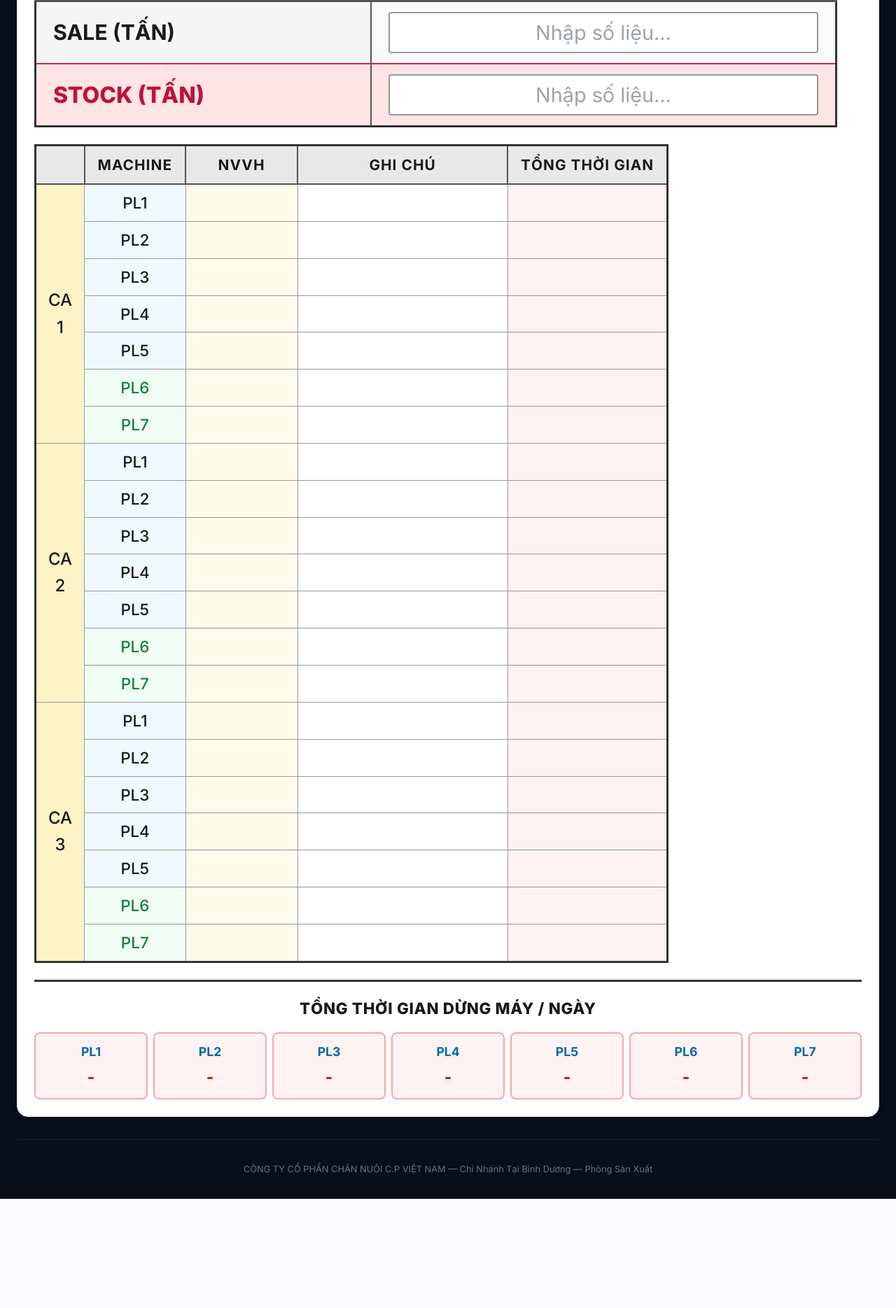
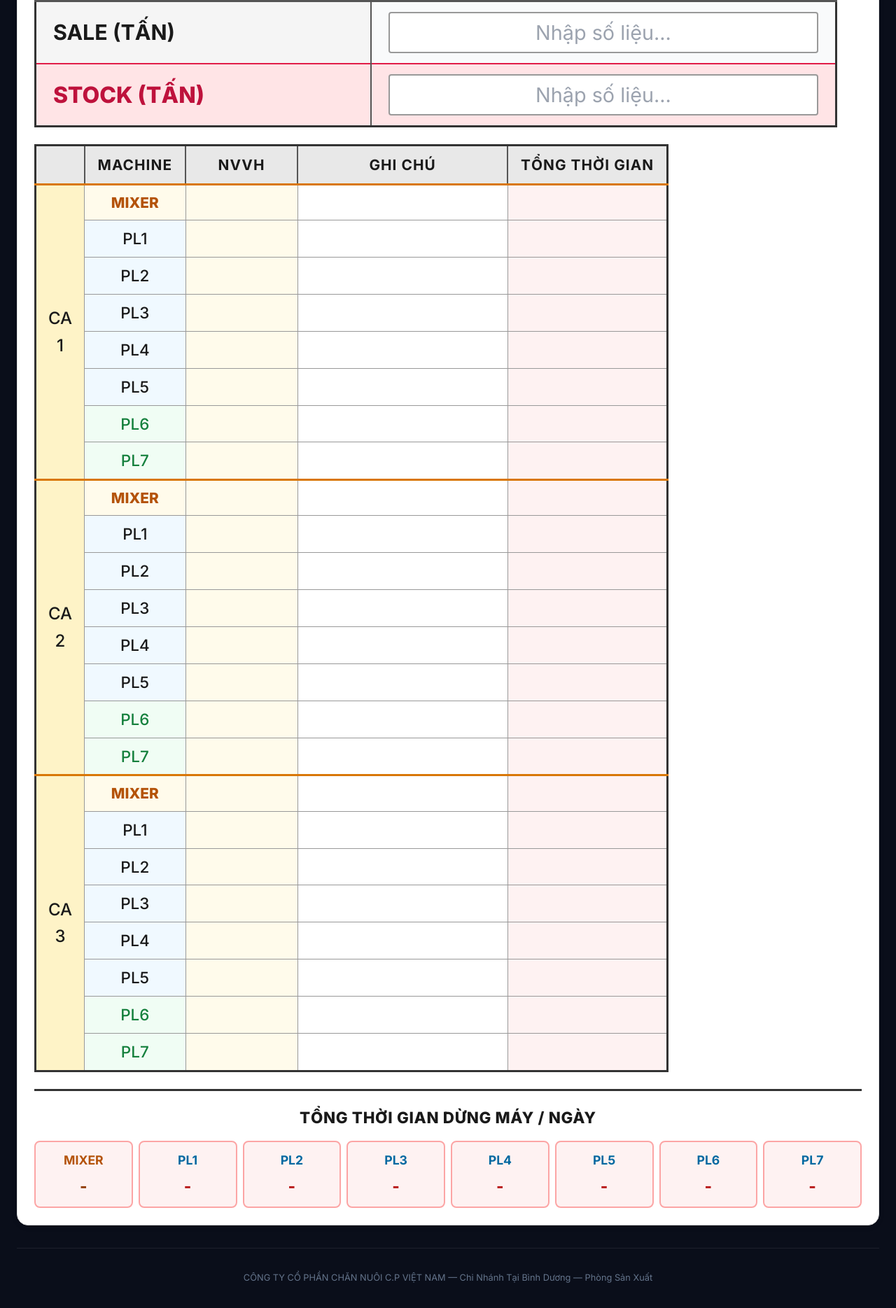
Before and after one commit to mixercpbd430-create/Sanluongcv, a Flask app: page /report in a window 1280 px wide. Shown: the part 1480-3349 px from the top of the page at 70% size. Before the commit the page ends 3193 px from the top, so only its background shows below. Run offline with Flask 3, Linux system fonts and the light colour scheme; the visitor is signed in with stand-in values (Sample User, id 1); data that the repository does not hold is empty; some libraries are stand-ins or nearby versions.

Commit message:
feat: add Mixer NVVH, LOSS, and downtime to report page

```diff
--- a/database.py
+++ b/database.py
@@ -758,6 +758,7 @@ def get_nvvh_for_day(year, month, day):
     result = {
         "pl1_5": {"ca1": [], "ca2": [], "ca3": []},
         "pl6_7": {"ca1": "", "ca2": "", "ca3": ""},
+        "mixer": {"ca1": "", "ca2": "", "ca3": ""},
     }
     for row in rows:
         ca = row['ca']
@@ -767,6 +768,8 @@ def get_nvvh_for_day(year, month, day):
             result['pl1_5'][ca] = [n.strip() for n in names.split(',') if n.strip()]
         elif group == 'pl6_7':
             result['pl6_7'][ca] = names
+        elif group == 'mixer':
+            result['mixer'][ca] = names
 
     return result
 
@@ -784,7 +787,7 @@ def get_loss_for_day(year, month, day):
     rows = _fetchall(cursor)
     conn.close()
 
-    result = {str(i): [] for i in range(1, 8)}
+    result = {str(i): [] for i in range(0, 8)}  # 0=Mixer, 1-7=PL
     for row in rows:
         pl_key = str(row['pl_num'])
         if pl_key in result:
--- a/static/report.css
+++ b/static/report.css
@@ -505,6 +505,18 @@
     color: #15803d;
 }
 
+/* Mixer row in NVVH table */
+.nvvh-mixer {
+    border-top: 3px solid #d97706 !important;
+}
+
+.mixer-machine {
+    background: #fffbeb !important;
+    color: #b45309 !important;
+    font-weight: 800 !important;
+    font-size: 1.3rem !important;
+}
+
 /* Capture mode for NVVH table */
 .nvvh-table.capture-mode,
 .nvvh-table.capture-mode th,
@@ -547,8 +559,21 @@
 
 .downtime-grid {
     display: grid;
-    grid-template-columns: repeat(7, 1fr);
+    grid-template-columns: repeat(8, 1fr);
     gap: 8px;
+}
+
+.downtime-mixer {
+    background: #fffbeb;
+    border-color: #f59e0b;
+}
+
+.downtime-mixer .downtime-label {
+    color: #b45309;
+}
+
+.downtime-mixer .downtime-value {
+    color: #92400e;
 }
 
 .downtime-item {
--- a/static/report.js
+++ b/static/report.js
@@ -152,11 +152,17 @@ function renderNVVH(nvvh) {
     // PL6-7: 1 operator → both PL6 and PL7
 
     cas.forEach(ca => {
-        // Clear all NVVH cells for this Ca
+        // Clear all NVVH cells for this Ca (including Mixer)
+        const mixerEl = document.getElementById(`nvvh-${ca}-mixer`);
+        if (mixerEl) mixerEl.textContent = '';
         for (let i = 1; i <= 7; i++) {
             const el = document.getElementById(`nvvh-${ca}-pl${i}`);
             if (el) el.textContent = '';
         }
+
+        // Mixer NVVH
+        const mixerName = nvvh.mixer ? (nvvh.mixer[ca] || '') : '';
+        if (mixerEl && mixerName) mixerEl.textContent = mixerName;
 
         // PL1-5: split names to PL1, PL3, PL5
         const names15 = nvvh.pl1_5 ? (nvvh.pl1_5[ca] || []) : [];
@@ -177,28 +183,28 @@ function renderNVVH(nvvh) {
 }
 
 function renderLossNotes(lossNotes) {
-    // Clear all note, time, and downtime cells
+    // Clear all note, time, and downtime cells (0=Mixer, 1-7=PL)
     ['ca1', 'ca2', 'ca3'].forEach(ca => {
-        for (let i = 1; i <= 7; i++) {
+        for (let i = 0; i <= 7; i++) {
             const el = document.getElementById(`note-${ca}-${i}`);
             if (el) el.textContent = '';
             const timeEl = document.getElementById(`time-${ca}-${i}`);
             if (timeEl) timeEl.textContent = '';
         }
     });
-    for (let i = 1; i <= 7; i++) {
+    for (let i = 0; i <= 7; i++) {
         const dtEl = document.getElementById(`dt-val-${i}`);
         if (dtEl) dtEl.textContent = '-';
     }
 
     if (!lossNotes) return;
 
-    // Track daily total per PL (sum of all CAs)
+    // Track daily total per machine (0=Mixer, 1-7=PL)
     const dailyTotals = {};
-    for (let pl = 1; pl <= 7; pl++) dailyTotals[pl] = 0;
+    for (let pl = 0; pl <= 7; pl++) dailyTotals[pl] = 0;
 
-    // lossNotes = {"1": [...], "2": [...], ..., "7": [...]}
-    for (let pl = 1; pl <= 7; pl++) {
+    // lossNotes = {"0": [...], "1": [...], ..., "7": [...]}
+    for (let pl = 0; pl <= 7; pl++) {
         const entries = lossNotes[String(pl)] || [];
         if (entries.length === 0) continue;
 
@@ -228,7 +234,7 @@ function renderLossNotes(lossNotes) {
     }
 
     // Display daily totals per machine
-    for (let pl = 1; pl <= 7; pl++) {
+    for (let pl = 0; pl <= 7; pl++) {
         const dtEl = document.getElementById(`dt-val-${pl}`);
         if (dtEl) {
             dtEl.textContent = dailyTotals[pl] > 0 ? fmtTotalTime(dailyTotals[pl]) : '-';
--- a/templates/report.html
+++ b/templates/report.html
@@ -206,7 +206,8 @@
                         </thead>
                         <tbody id="nvvh-body">
                             <!-- CA 1 -->
-                            <tr class="nvvh-row"><td class="nvvh-ca-cell" rowspan="7">CA 1</td><td class="nvvh-machine">PL1</td><td class="nvvh-name" id="nvvh-ca1-pl1"></td><td class="nvvh-note" id="note-ca1-1"></td><td class="nvvh-time" id="time-ca1-1"></td></tr>
+                            <tr class="nvvh-row nvvh-mixer"><td class="nvvh-ca-cell" rowspan="8">CA 1</td><td class="nvvh-machine mixer-machine">MIXER</td><td class="nvvh-name" id="nvvh-ca1-mixer"></td><td class="nvvh-note" id="note-ca1-0"></td><td class="nvvh-time" id="time-ca1-0"></td></tr>
+                            <tr class="nvvh-row"><td class="nvvh-machine">PL1</td><td class="nvvh-name" id="nvvh-ca1-pl1"></td><td class="nvvh-note" id="note-ca1-1"></td><td class="nvvh-time" id="time-ca1-1"></td></tr>
                             <tr class="nvvh-row"><td class="nvvh-machine">PL2</td><td class="nvvh-name" id="nvvh-ca1-pl2"></td><td class="nvvh-note" id="note-ca1-2"></td><td class="nvvh-time" id="time-ca1-2"></td></tr>
                             <tr class="nvvh-row"><td class="nvvh-machine">PL3</td><td class="nvvh-name" id="nvvh-ca1-pl3"></td><td class="nvvh-note" id="note-ca1-3"></td><td class="nvvh-time" id="time-ca1-3"></td></tr>
                             <tr class="nvvh-row"><td class="nvvh-machine">PL4</td><td class="nvvh-name" id="nvvh-ca1-pl4"></td><td class="nvvh-note" id="note-ca1-4"></td><td class="nvvh-time" id="time-ca1-4"></td></tr>
@@ -214,7 +215,8 @@
                             <tr class="nvvh-row nvvh-pl67"><td class="nvvh-machine">PL6</td><td class="nvvh-name" id="nvvh-ca1-pl6"></td><td class="nvvh-note" id="note-ca1-6"></td><td class="nvvh-time" id="time-ca1-6"></td></tr>
                             <tr class="nvvh-row nvvh-pl67"><td class="nvvh-machine">PL7</td><td class="nvvh-name" id="nvvh-ca1-pl7"></td><td class="nvvh-note" id="note-ca1-7"></td><td class="nvvh-time" id="time-ca1-7"></td></tr>
                             <!-- CA 2 -->
-                            <tr class="nvvh-row"><td class="nvvh-ca-cell" rowspan="7">CA 2</td><td class="nvvh-machine">PL1</td><td class="nvvh-name" id="nvvh-ca2-pl1"></td><td class="nvvh-note" id="note-ca2-1"></td><td class="nvvh-time" id="time-ca2-1"></td></tr>
+                            <tr class="nvvh-row nvvh-mixer"><td class="nvvh-ca-cell" rowspan="8">CA 2</td><td class="nvvh-machine mixer-machine">MIXER</td><td class="nvvh-name" id="nvvh-ca2-mixer"></td><td class="nvvh-note" id="note-ca2-0"></td><td class="nvvh-time" id="time-ca2-0"></td></tr>
+                            <tr class="nvvh-row"><td class="nvvh-machine">PL1</td><td class="nvvh-name" id="nvvh-ca2-pl1"></td><td class="nvvh-note" id="note-ca2-1"></td><td class="nvvh-time" id="time-ca2-1"></td></tr>
                             <tr class="nvvh-row"><td class="nvvh-machine">PL2</td><td class="nvvh-name" id="nvvh-ca2-pl2"></td><td class="nvvh-note" id="note-ca2-2"></td><td class="nvvh-time" id="time-ca2-2"></td></tr>
                             <tr class="nvvh-row"><td class="nvvh-machine">PL3</td><td class="nvvh-name" id="nvvh-ca2-pl3"></td><td class="nvvh-note" id="note-ca2-3"></td><td class="nvvh-time" id="time-ca2-3"></td></tr>
                             <tr class="nvvh-row"><td class="nvvh-machine">PL4</td><td class="nvvh-name" id="nvvh-ca2-pl4"></td><td class="nvvh-note" id="note-ca2-4"></td><td class="nvvh-time" id="time-ca2-4"></td></tr>
@@ -222,7 +224,8 @@
                             <tr class="nvvh-row nvvh-pl67"><td class="nvvh-machine">PL6</td><td class="nvvh-name" id="nvvh-ca2-pl6"></td><td class="nvvh-note" id="note-ca2-6"></td><td class="nvvh-time" id="time-ca2-6"></td></tr>
                             <tr class="nvvh-row nvvh-pl67"><td class="nvvh-machine">PL7</td><td class="nvvh-name" id="nvvh-ca2-pl7"></td><td class="nvvh-note" id="note-ca2-7"></td><td class="nvvh-time" id="time-ca2-7"></td></tr>
                             <!-- CA 3 -->
-                            <tr class="nvvh-row"><td class="nvvh-ca-cell" rowspan="7">CA 3</td><td class="nvvh-machine">PL1</td><td class="nvvh-name" id="nvvh-ca3-pl1"></td><td class="nvvh-note" id="note-ca3-1"></td><td class="nvvh-time" id="time-ca3-1"></td></tr>
+                            <tr class="nvvh-row nvvh-mixer"><td class="nvvh-ca-cell" rowspan="8">CA 3</td><td class="nvvh-machine mixer-machine">MIXER</td><td class="nvvh-name" id="nvvh-ca3-mixer"></td><td class="nvvh-note" id="note-ca3-0"></td><td class="nvvh-time" id="time-ca3-0"></td></tr>
+                            <tr class="nvvh-row"><td class="nvvh-machine">PL1</td><td class="nvvh-name" id="nvvh-ca3-pl1"></td><td class="nvvh-note" id="note-ca3-1"></td><td class="nvvh-time" id="time-ca3-1"></td></tr>
                             <tr class="nvvh-row"><td class="nvvh-machine">PL2</td><td class="nvvh-name" id="nvvh-ca3-pl2"></td><td class="nvvh-note" id="note-ca3-2"></td><td class="nvvh-time" id="time-ca3-2"></td></tr>
                             <tr class="nvvh-row"><td class="nvvh-machine">PL3</td><td class="nvvh-name" id="nvvh-ca3-pl3"></td><td class="nvvh-note" id="note-ca3-3"></td><td class="nvvh-time" id="time-ca3-3"></td></tr>
                             <tr class="nvvh-row"><td class="nvvh-machine">PL4</td><td class="nvvh-name" id="nvvh-ca3-pl4"></td><td class="nvvh-note" id="note-ca3-4"></td><td class="nvvh-time" id="time-ca3-4"></td></tr>
@@ -237,6 +240,10 @@
                 <div class="downtime-section" id="downtime-section">
                     <h3 class="downtime-title">TỔNG THỜI GIAN DỪNG MÁY / NGÀY</h3>
                     <div class="downtime-grid">
+                        <div class="downtime-item downtime-mixer">
+                            <span class="downtime-label">MIXER</span>
+                            <span class="downtime-value" id="dt-val-0">-</span>
+                        </div>
                         <div class="downtime-item">
                             <span class="downtime-label">PL1</span>
                             <span class="downtime-value" id="dt-val-1">-</span>
```
Also changed, not shown: client/uploader.py (+15 -10 lines).
